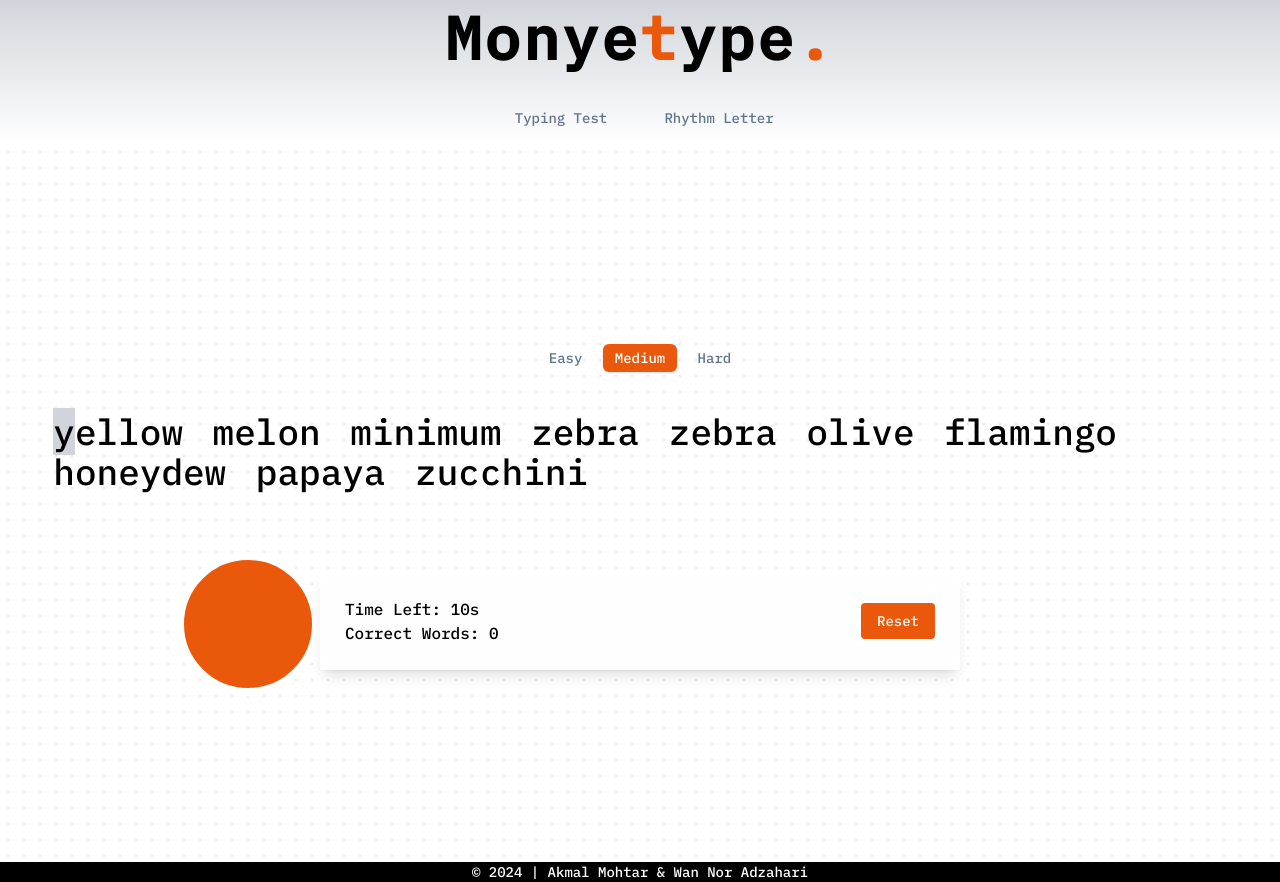
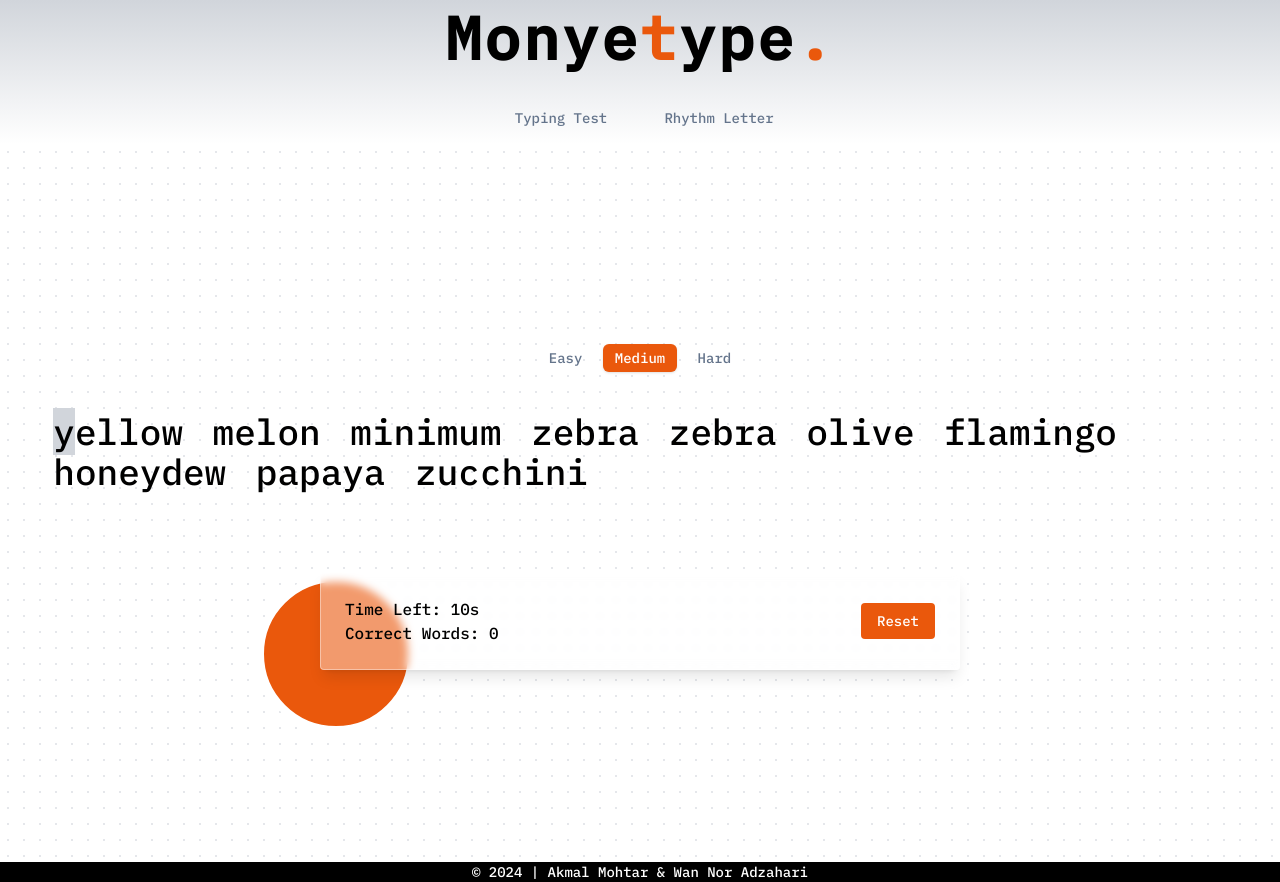
Before and after one commit to akmalmohtar/monyetype, a Next.js app: page / in a window 1280 px wide. Built offline with nearby package versions, Linux system fonts and the light colour scheme.

Commit message:
Update Typing.tsx

```diff
--- a/src/components/Typing.tsx
+++ b/src/components/Typing.tsx
@@ -5,6 +5,7 @@ import ResultPage from "./Result";
 import { DifficultyBar } from "./DifficultyBar";
 import { TDifficulty } from "@/types";
 import { Button } from "./ui/button";
+import { BackgroundGradient } from "./ui/background-gradient";
 
 const TIMER: number = 10;
 const MAX_WORDS: number = 10;
@@ -185,24 +186,25 @@ const TypingTest: React.FC = () => {
           <>
             {words.length > 0 && (
               <>
-                <div className="relative mt-10">
+                <div className="relative mt-10 w-1/2">
                   <div
-                    className={`w-36 h-36 rounded-full absolute -top-5 right-80 border-8 border-white ${
+                    className={`w-40 h-40 rounded-full absolute -bottom-[4rem] -left-[4rem] border-8 border-white ${
                       started
                         ? "border-r-orange-600 animate-spin"
                         : "bg-orange-600"
                     }`}
                   ></div>
-                </div>
-                <div className="bg-white/40 backdrop-blur-sm p-6 rounded shadow-lg w-1/2  mx-auto border border-white/40">
+                  <div className="bg-white/40 backdrop-blur-sm p-6 rounded shadow-lg w-full mx-auto border border-white/40">
                     <div className="flex justify-between items-center text-black">
                       <div>
                         <p>Time Left: {timer}s</p>
                         <p>Correct Words: {correctWords}</p>
                       </div>
+
                       <Button onClick={handleReset} variant="akmalmohtar">
                         Reset
                       </Button>
+                    </div>
                   </div>
                 </div>
               </>
```
Lines whose indentation alone changed are shown as unchanged.
